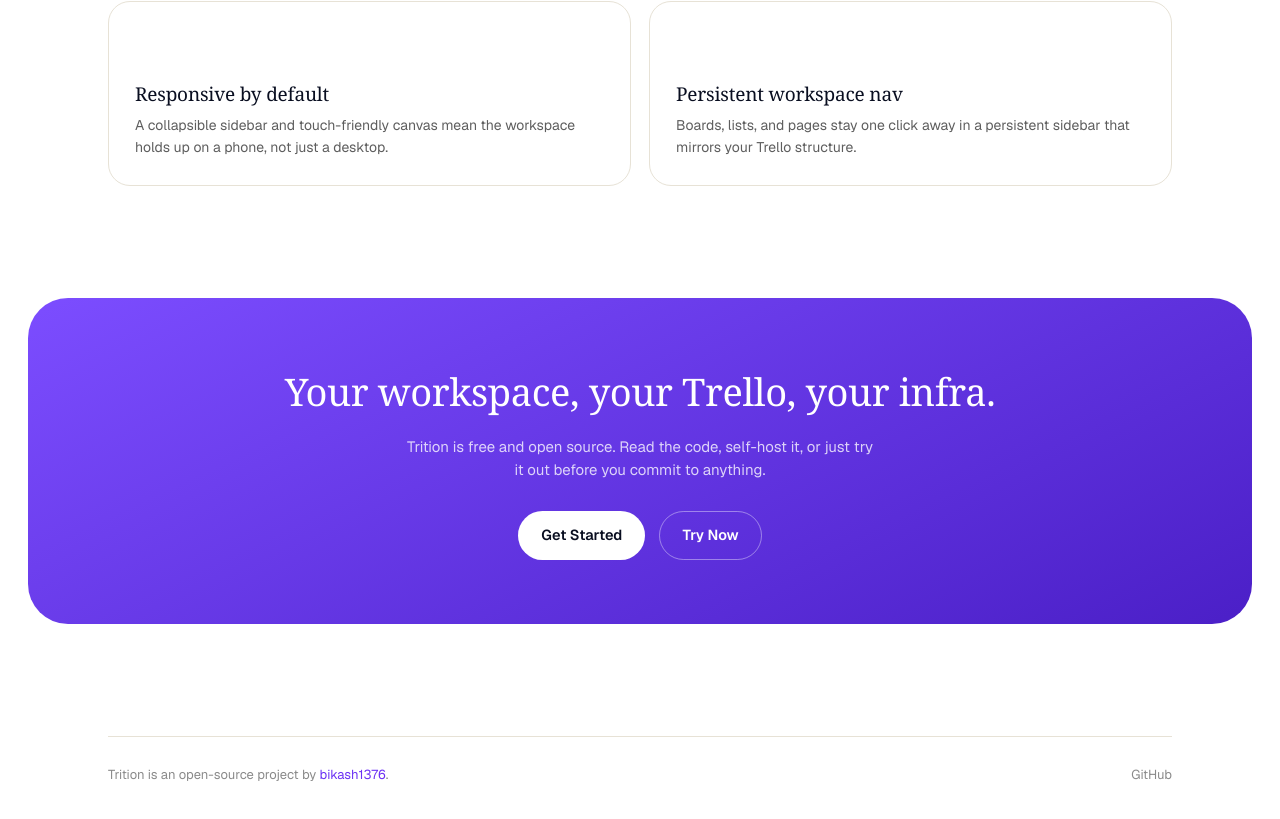
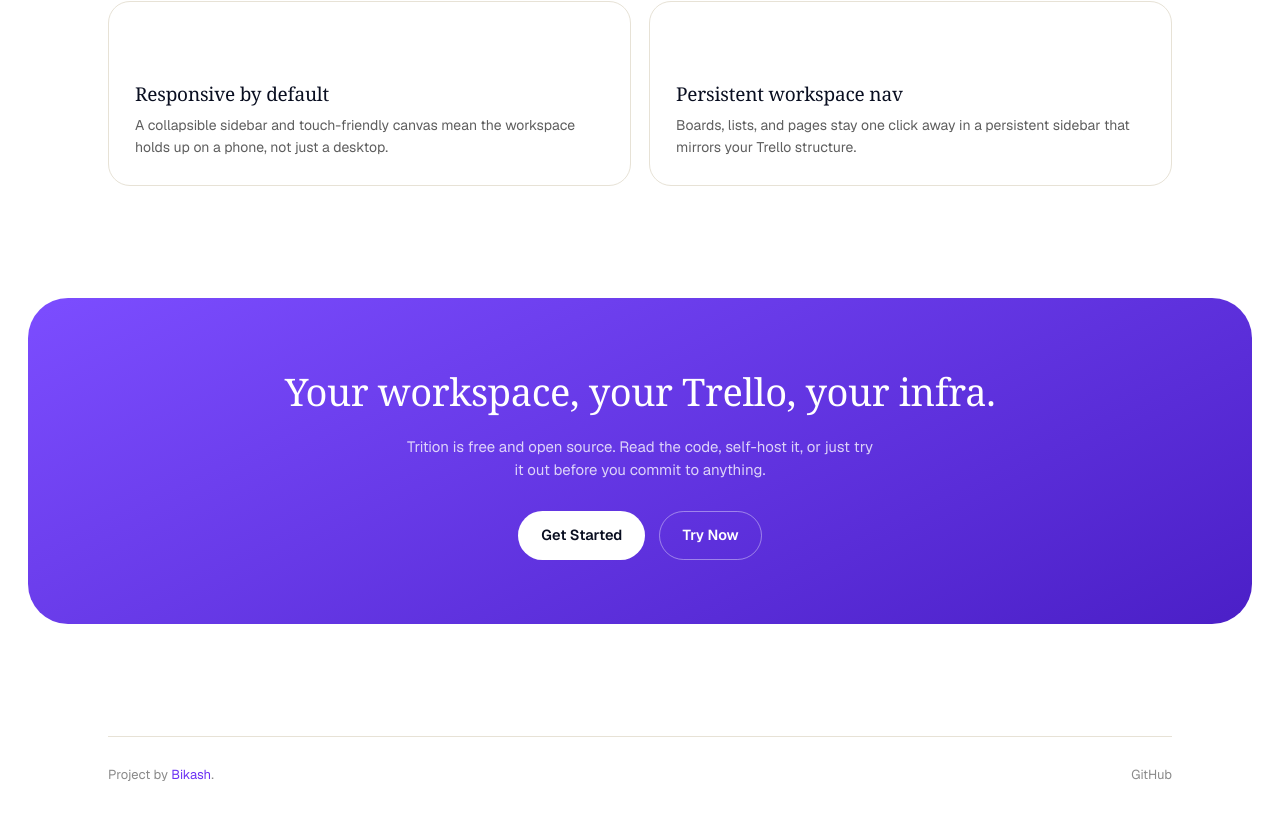
Before and after one commit to bikash1376/Trition, a Next.js app: page / in a window 1280 px wide. Shown: the part 1624-2443 px from the top of the page. Built offline with nearby package versions, Linux system fonts and the light colour scheme; no server answers; some icons are missing; a web font is replaced by a local one.

Commit message:
fix:footer text

```diff
--- a/src/components/landing-page.tsx
+++ b/src/components/landing-page.tsx
@@ -147,9 +147,9 @@ export function LandingPage() {
         <footer className={styles.footer}>
           <div className={styles.footRow}>
             <div>
-              Trition is an open-source project by{" "}
+              Project by{" "}
               <a href="https://github.com/bikash1376" target="_blank" rel="noopener" style={{ color: "var(--accent)" }}>
-                bikash1376
+                Bikash
               </a>
               .
             </div>
```
